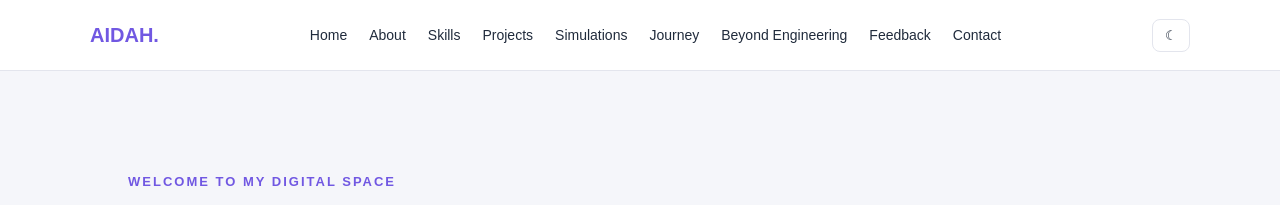
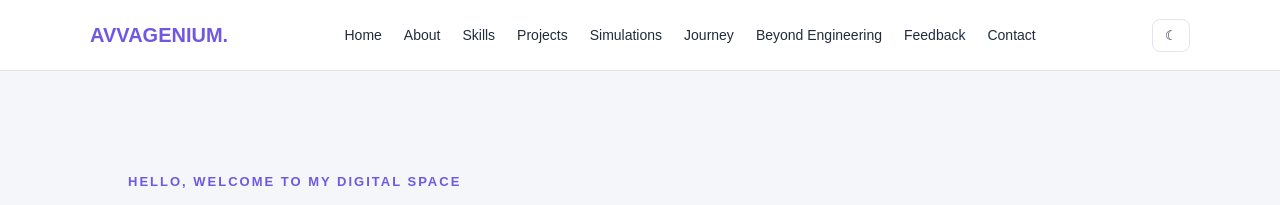
Before and after one commit to Aidah198/Avvagenium, a plain HTML site: page index.html in a window 1280 px wide. Shown: the top 205 px of the page. Drawn offline with Linux system fonts and the light colour scheme.

Commit message:
Update title and logo in index.html
Update my portfolio

```diff
--- a/index.html
+++ b/index.html
@@ -8,7 +8,7 @@
 
     <meta name="description" content="Aidah's personal portfolio showcasing engineering projects, simulations, academic experiences and creative interests.">
 
-    <title>Aidah | Engineering & Creative Portfolio</title>
+    <title>Avvagenium | Engineering & Creative Portfolio</title>
 
     <link rel="stylesheet" href="css/style.css">
 </head>
@@ -19,7 +19,7 @@
     <header>
         <nav class="navbar">
 
-            <a href="#home" class="logo">AIDAH.</a>
+            <a href="#home" class="logo">AVVAGENIUM.</a>
 
             <ul class="nav-links">
                 <li><a href="#home">Home</a></li>
@@ -47,7 +47,7 @@
         <div class="hero-content">
 
             <p class="small-heading">
-                WELCOME TO MY DIGITAL SPACE
+               HELLO, WELCOME TO MY DIGITAL SPACE
             </p>
 
             <h1>
```
